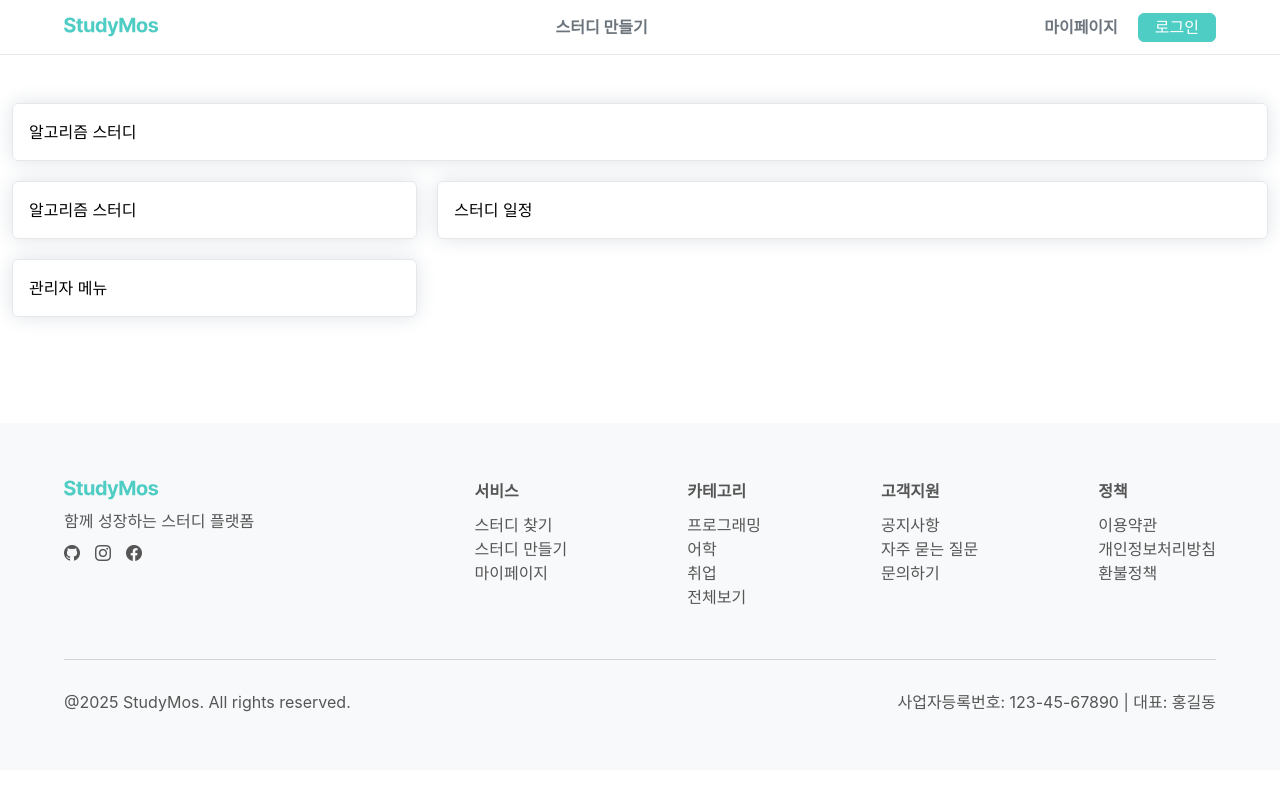
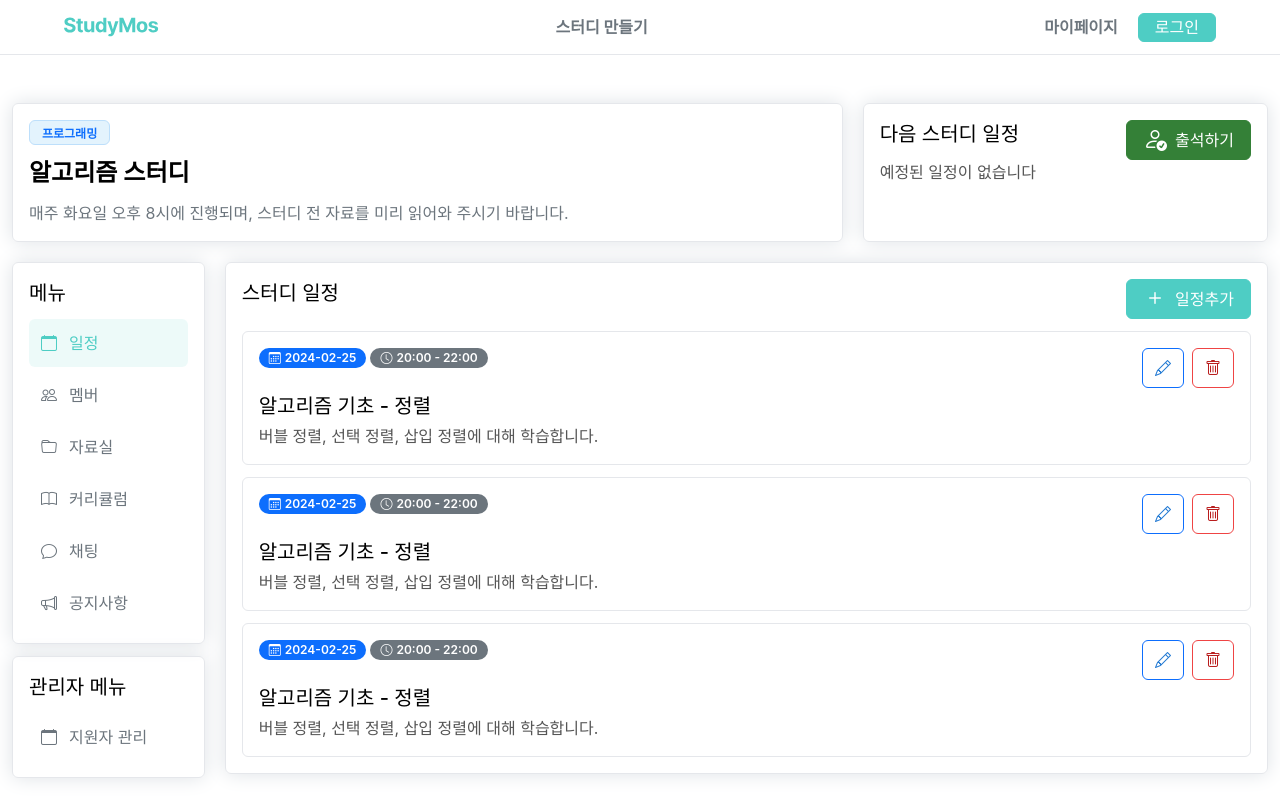
Before and after one commit to project-mos/frontend, a Next.js app: page /studies/1/dashboard in a window 1280 px wide. Shown: the top 800 px of the page. Built offline with nearby package versions, Linux system fonts and the light colour scheme.

Commit message:
💄 [Design]: studies/[id]/dashboard 페이지 컴포넌트 구성완료

```diff
--- a/src/app/studies/[id]/dashboard/page.tsx
+++ b/src/app/studies/[id]/dashboard/page.tsx
@@ -1,13 +1,17 @@
-import Card from "@/components/atoms/Card";
 import React from "react";
+import DashboardIntendedCard from "@/features/studies/components/dashboard/DashboardIntendedCard";
+import DashboardTitleCard from "@/features/studies/components/dashboard/DashboardTitleCard";
+import DashboardSideBarCard from "@/features/studies/components/dashboard/DashboardSideBarCard";
+
+import DashboardContentCard from "@/features/studies/components/dashboard/DashboardContentCard";
 
 const StudiesDashBoardPage = () => {
   return (
     <>
-      <Card className="col-span-12">알고리즘 스터디</Card>
-      <Card className="col-span-12 tablet:col-span-4">알고리즘 스터디</Card>
-      <Card className="col-span-12 tablet:col-span-8">스터디 일정</Card>
-      <Card className="col-span-12 tablet:col-span-4">관리자 메뉴</Card>
+      <DashboardTitleCard />
+      <DashboardIntendedCard />
+      <DashboardSideBarCard />
+      <DashboardContentCard />
     </>
   );
 };
--- /dev/null
+++ b/src/features/studies/components/dashboard/DashboardContentCard.tsx
@@ -0,0 +1,70 @@
+import Badge from "@/components/atoms/Badge";
+import Button from "@/components/atoms/Button";
+import Card from "@/components/atoms/Card";
+import Typography from "@/components/atoms/Typography";
+import React from "react";
+
+const DashboardContentCard = () => {
+  return (
+    <Card className="col-span-12 h-fit gap-3 tablet:col-span-10">
+      <DashboardScheduleContent />
+    </Card>
+  );
+};
+
+const DashboardScheduleContent = () => {
+  return (
+    <>
+      <Card.Header className="flex-col justify-between gap-3">
+        <div className="flex justify-between">
+          <Typography.SubTitle1>스터디 일정</Typography.SubTitle1>
+          <Button.Solid color="Main" active>
+            <i className="bi bi-plus text-2xl" />
+            일정추가
+          </Button.Solid>
+        </div>
+      </Card.Header>
+      <Card.Content className="gap-3">
+        <DashboardSchedule />
+        <DashboardSchedule />
+        <DashboardSchedule />
+      </Card.Content>
+    </>
+  );
+};
+const DashboardSchedule = () => {
+  return (
+    <Card className="gap-1 shadow-none">
+      <Card.Header className="justify-between">
+        <div className="flex gap-1">
+          <Badge color="Blue">
+            <i className="bi bi-calendar3 mr-1"></i>
+            2024-02-25
+          </Badge>
+          <Badge color="Gray">
+            <i className="bi bi-clock mr-1"></i>
+            20:00 - 22:00
+          </Badge>
+        </div>
+        <div className="flex gap-2">
+          <Button.Icon color="Blue">
+            <i className="bi bi-pencil"></i>
+          </Button.Icon>
+          <Button.Icon color="Red">
+            <i className="bi bi-trash"></i>
+          </Button.Icon>
+        </div>
+      </Card.Header>
+      <Card.Content>
+        <Typography.SubTitle1>알고리즘 기초 - 정렬</Typography.SubTitle1>
+      </Card.Content>
+      <Card.Footer>
+        <Typography.P3 className="text-mos-gray-300">
+          버블 정렬, 선택 정렬, 삽입 정렬에 대해 학습합니다.
+        </Typography.P3>
+      </Card.Footer>
+    </Card>
+  );
+};
+
+export default DashboardContentCard;
--- /dev/null
+++ b/src/features/studies/components/dashboard/DashboardIntendedCard.tsx
@@ -0,0 +1,25 @@
+import Button from "@/components/atoms/Button";
+import Card from "@/components/atoms/Card";
+import Typography from "@/components/atoms/Typography";
+import React from "react";
+
+const DashboardIntendedCard = () => {
+  return (
+    <Card className="col-span-12 tablet:col-span-4">
+      <Card.Header className="flex justify-between">
+        <Typography.SubTitle1>다음 스터디 일정</Typography.SubTitle1>
+        <Button.Solid color="Green" active>
+          <i className="bi bi-person-check text-[24px]"></i>
+          출석하기
+        </Button.Solid>
+      </Card.Header>
+      <Card.Content>
+        <Typography.P3 className="text-mos-gray-300">
+          예정된 일정이 없습니다
+        </Typography.P3>
+      </Card.Content>
+    </Card>
+  );
+};
+
+export default DashboardIntendedCard;
--- /dev/null
+++ b/src/features/studies/components/dashboard/DashboardSideBarCard.tsx
@@ -0,0 +1,56 @@
+import Card from "@/components/atoms/Card";
+import Typography from "@/components/atoms/Typography";
+import React from "react";
+import DashboardTabListWrapper from "./atom/DashboardTabListWrapper";
+
+const DashboardSideBarCard = () => {
+  return (
+    <div className="col-span-12 tablet:col-span-2">
+      <Card className="mb-3 gap-3">
+        <Card.Header>
+          <Typography.SubTitle1>메뉴</Typography.SubTitle1>
+        </Card.Header>
+        <Card.Content className="gap-1">
+          <DashboardTabListWrapper active>
+            <i className="bi bi-calendar " />
+            <Typography.P3>일정</Typography.P3>
+          </DashboardTabListWrapper>
+          <DashboardTabListWrapper>
+            <i className="bi bi-people " />
+            <Typography.P3>멤버</Typography.P3>
+          </DashboardTabListWrapper>
+          <DashboardTabListWrapper>
+            <i className="bi bi-folder " />
+            <Typography.P3>자료실</Typography.P3>
+          </DashboardTabListWrapper>
+          <DashboardTabListWrapper>
+            <i className="bi bi-book " />
+            <Typography.P3>커리큘럼</Typography.P3>
+          </DashboardTabListWrapper>
+          <DashboardTabListWrapper>
+            <i className="bi bi-chat " />
+            <Typography.P3>채팅</Typography.P3>
+          </DashboardTabListWrapper>
+          <DashboardTabListWrapper>
+            <i className="bi bi-megaphone" />
+            <Typography.P3>공지사항</Typography.P3>
+          </DashboardTabListWrapper>
+        </Card.Content>
+      </Card>
+      {/* 관리자 */}
+      <Card className="gap-3">
+        <Card.Header>
+          <Typography.SubTitle1>관리자 메뉴</Typography.SubTitle1>
+        </Card.Header>
+        <Card.Content className="gap-1">
+          <DashboardTabListWrapper>
+            <i className="bi bi-calendar " />
+            <Typography.P3>지원자 관리</Typography.P3>
+          </DashboardTabListWrapper>
+        </Card.Content>
+      </Card>
+    </div>
+  );
+};
+
+export default DashboardSideBarCard;
--- /dev/null
+++ b/src/features/studies/components/dashboard/DashboardTitleCard.tsx
@@ -0,0 +1,27 @@
+import Card from "@/components/atoms/Card";
+import Tag from "@/components/atoms/Tag";
+import Typography from "@/components/atoms/Typography";
+import React from "react";
+
+const DashboardTitleCard = () => {
+  return (
+    <Card className="col-span-12 gap-3 tablet:col-span-8">
+      <Card.Header>
+        <Tag.Blue bold border>
+          프로그래밍
+        </Tag.Blue>
+      </Card.Header>
+      <Card.Content>
+        <Typography.Head3>알고리즘 스터디</Typography.Head3>
+      </Card.Content>
+      <Card.Footer>
+        <Typography.P3 className="text-mos-gray-500">
+          매주 화요일 오후 8시에 진행되며, 스터디 전 자료를 미리 읽어와 주시기
+          바랍니다.
+        </Typography.P3>
+      </Card.Footer>
+    </Card>
+  );
+};
+
+export default DashboardTitleCard;
--- /dev/null
+++ b/src/features/studies/components/dashboard/atom/DashboardTabListWrapper.tsx
@@ -0,0 +1,18 @@
+const DashboardTabListWrapper = ({
+  active,
+  children,
+}: {
+  active?: boolean;
+  children: React.ReactNode;
+}) => {
+  return (
+    <div
+      className="flex gap-3 rounded-md p-3 text-mos-gray-500 transition hover:bg-mos-white-gray-100 hover:text-mos-main-500 data-[active]:bg-mos-main-100 data-[active]:text-mos-main-500"
+      data-active={active}
+    >
+      {children}
+    </div>
+  );
+};
+
+export default DashboardTabListWrapper;
```
